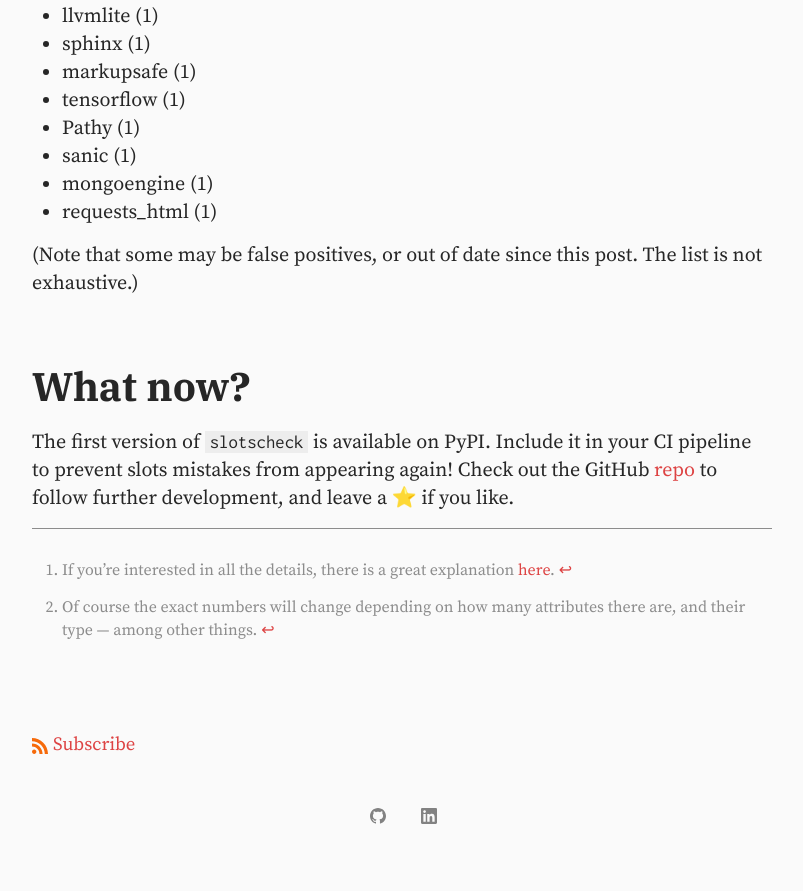
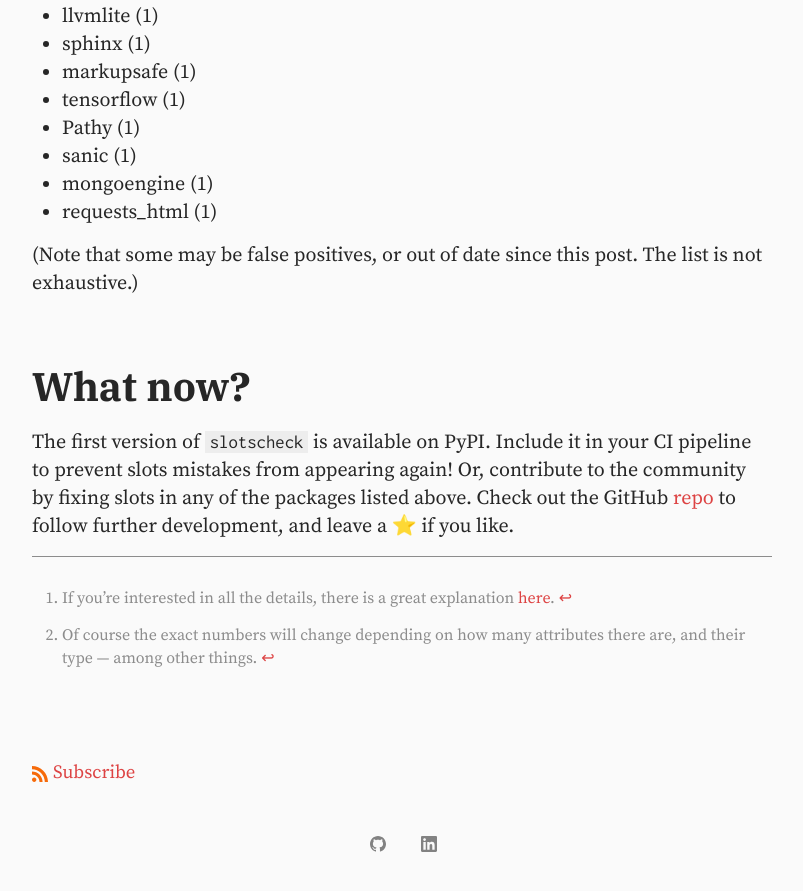
Before and after one commit to ariebovenberg/ariebovenberg.github.io, a Jekyll site: the page built from _posts/2022-01-03-finding-broken-slots-in-popular-python-libraries.md, in a window 1280 px wide and 900 px high, scrolled down 3285 px. Shown: the top 891 px of the window, without its empty margins (238-1041 px from the left). Built offline with Jekyll 4.4.1, drawn with Linux system fonts in a browser that asks for light colours.

Commit message:
add contribution suggestion

```diff
--- a/_posts/2022-01-03-finding-broken-slots-in-popular-python-libraries.md
+++ b/_posts/2022-01-03-finding-broken-slots-in-popular-python-libraries.md
@@ -135,6 +135,7 @@ The list is not exhaustive.)
 
 The first version of `slotscheck` is available on PyPI.
 Include it in your CI pipeline to prevent slots mistakes from appearing again!
+Or, contribute to the community by fixing slots in any of the packages listed above.
 Check out the GitHub [repo](https://github.com/ariebovenberg/slotscheck/)
 to follow further development, and leave a ⭐️ if you like.
 
```
